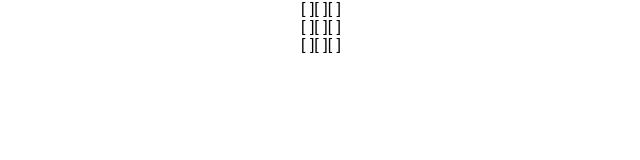
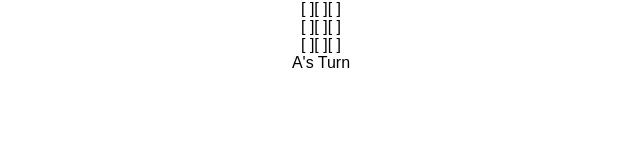
Before and after one commit to soo-park/react-tic-tac-toe-2, a React (Create React App) app: page / in a window 1280 px wide. Shown: the top 160 px of the page, without its empty margins (319-959 px from the left). Built offline with nearby package versions, Linux system fonts and the light colour scheme.

Commit message:
horizontal and vertical check logic added

```diff
--- a/src/App.js
+++ b/src/App.js
@@ -1,16 +1,10 @@
 import React, { Component } from 'react';
 import './App.css';
+import { checkWinner } from './helper';
 
 const cell = (length, rowState, i, onClickCell) => [...Array(length).keys()].map((j) => {
-  function onClick(i, j) {
-    onClickCell(i, j);
-  }
-
   return (
-    <span
-      key={j}
-      onClick={() => onClick(i, j)}
-    >
+    <span key={j} onClick={() => onClickCell(i, j)}>
       {rowState[j]? `[${rowState[j]}]` : '[ ]'}
     </span>
   )
@@ -18,7 +12,9 @@ const cell = (length, rowState, i, onClickCell) => [...Array(length).keys()].map
 
 
 const row = (x, y, checkState, onClickCell) => {
-  return ([...Array(x).keys()].map((i) => <div id={i} key={i}> {cell(y, checkState[i], i, onClickCell)} </div>))
+  return ([...Array(x).keys()].map((i) => <div id={i} key={i}> {
+    cell(y, checkState[i], i, onClickCell)} </div>)
+  )
 };
 
 
@@ -37,23 +33,27 @@ class App extends Component {
   }
 
   onClickCell(x, y) {
-    if (this.state.check[x][y]) {
+    const { check, player } = this.state;
+    if (check[x][y]) {
       console.log(x, y, " already clicked");
     } else {
-      const newCheck = this.state.check;
-      newCheck[x][y] = this.state.player === "A" ? "A" : "B";
-      const newPlayer = this.state.player === "A" ? "B" : "A";
+      const newCheck = check;
+      newCheck[x][y] = player === "A" ? "A" : "B";
+      const newPlayer = player === "A" ? "B" : "A";
       this.setState({
         check: newCheck,
         player: newPlayer,
+        win: checkWinner(newCheck, x, y, player),
       });
     }
   }
 
   render() {
+    const { win, player, check } = this.state;
     return (
       <div className="App">
-        { row(3, 3, this.state.check, this.onClickCell.bind(this)) }
+        { row(3, 3, check, this.onClickCell.bind(this)) }
+        <div>{ win !== 'null' ? `${player}'s Turn`: `${player} Won`}</div>
       </div>
     );
   }
--- /dev/null
+++ b/src/helper.js
@@ -0,0 +1,55 @@
+export function checkWinner(board, x, y, player) {
+  console.log("in checkWinner", board, x, y, player)
+  // winning cases
+  if (
+    checkDiagonal(board, x, y, player) ||
+    checkHorizontal(board, x, y, player) ||
+    checkVertical(board, x, y, player)
+  ) {
+    // if won, return player
+    return player;
+  } else {
+    return null;
+  }
+}
+
+// diagonal --- [0,0] [1,1] [2,2] or [0,2] [1,1] [2,0]
+// adding the two numbers will equal to the board length
+const checkDiagonal = (board, x, y, player) => {
+  const len = board.length - 1;
+  if (board[Math.floor(len/2)][Math.floor(len/2)] === player) {
+    // if center of the board is the player
+    if (x === y) {
+      // check all same number cases
+      console.log("they are same")
+    } else {
+      // check all opposite number cases
+      console.log("they are opposite")
+    }
+  }
+  console.log('checkDiagonal is true');
+  return false;
+};
+
+const checkHorizontal = (board, x, y, player) => {
+  for (let i = 0; i < board.length; i++) {
+    if (board[x][i] !== player) {
+      console.log('checkHorizontal is false');
+      return false;
+    }
+  }
+  console.log('checkHorizontal is true');
+  return true;
+};
+
+// vertical ---- y is the same and x changes
+const checkVertical = (board, x, y, player) => {
+  for (let i = 0; i < board.length; i++) {
+    if (board[i][y] !== player) {
+      console.log('checkVertical is false');
+      return false;
+    }
+  }
+  console.log('checkVertical is true');
+  return true;
+};
```
